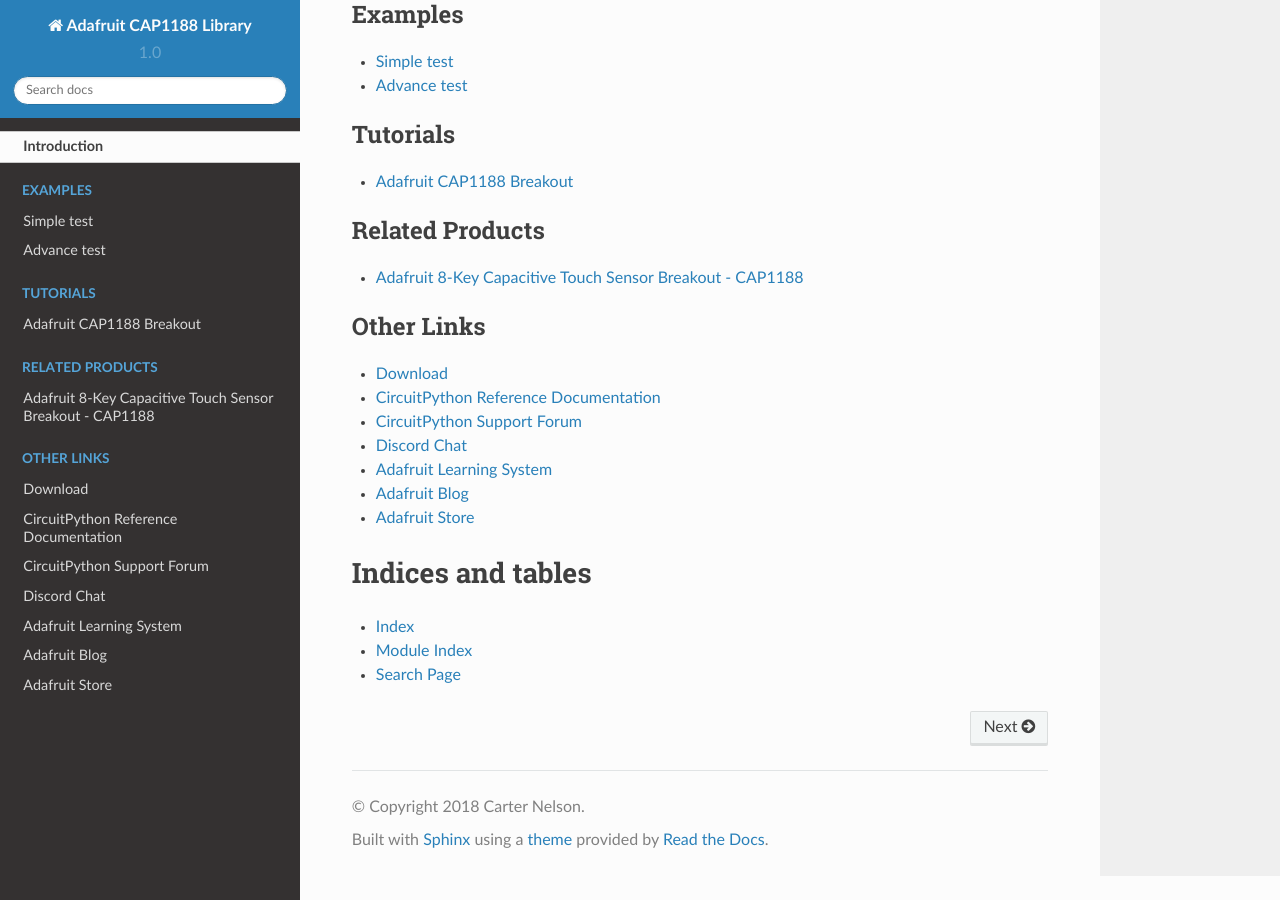
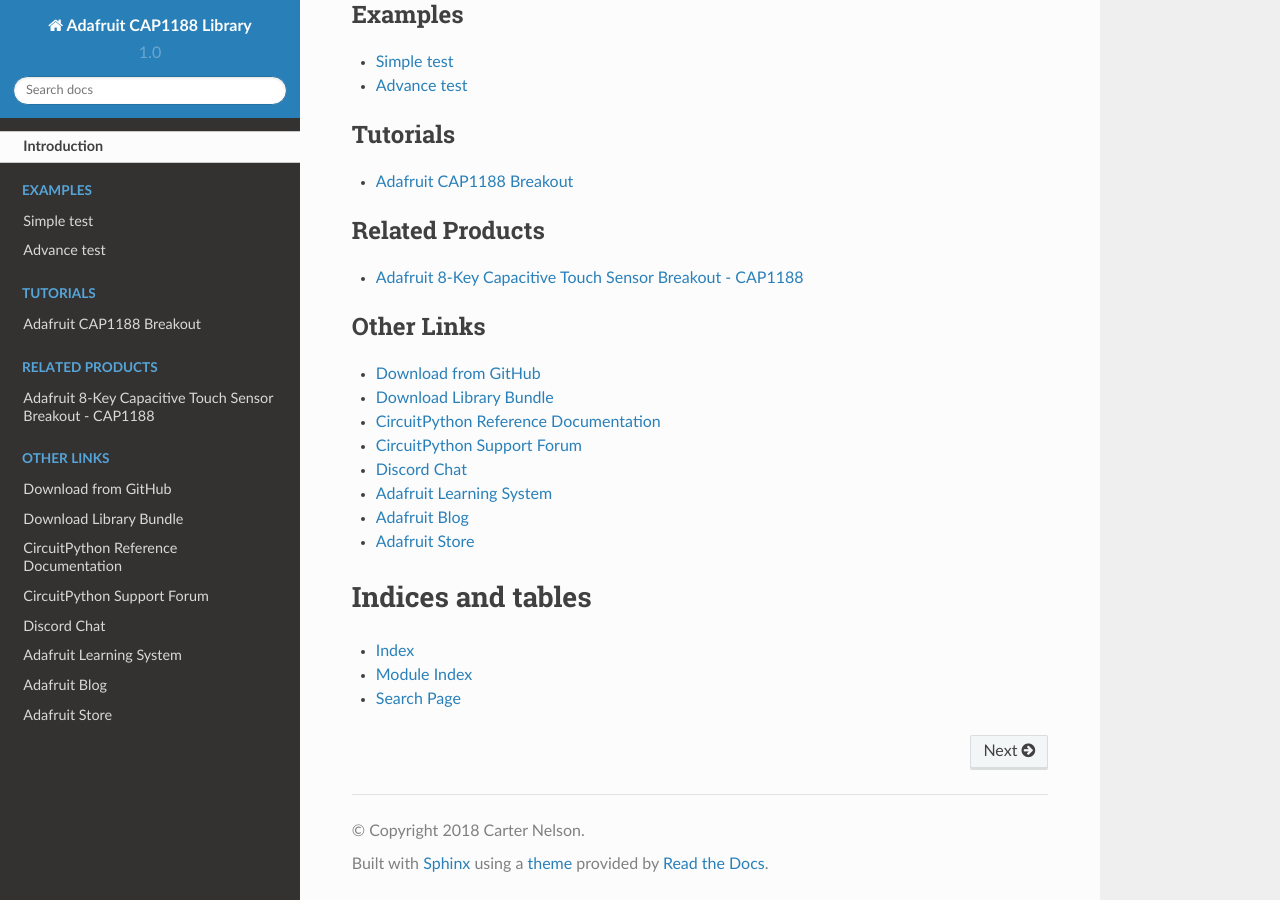
Before and after one commit to adafruit/Adafruit_CircuitPython_CAP1188, a Sphinx documentation site: the page built from docs/index.rst, in a window 1280 px wide and 900 px high, scrolled down 1443 px. Built offline with Sphinx 7.4.7 and the Read the Docs theme 2.0.0, drawn with Linux system fonts in a browser that asks for light colours.

Commit message:
Added cp.org link to index.rst

```diff
--- a/docs/index.rst
+++ b/docs/index.rst
@@ -33,7 +33,8 @@
 .. toctree::
     :caption: Other Links
 
-    Download <https://github.com/adafruit/Adafruit_CircuitPython_CAP1188/releases/latest>
+    Download from GitHub <https://github.com/adafruit/Adafruit_CircuitPython_CAP1188/releases/latest>
+    Download Library Bundle <https://circuitpython.org/libraries>
     CircuitPython Reference Documentation <https://docs.circuitpython.org>
     CircuitPython Support Forum <https://forums.adafruit.com/viewforum.php?f=60>
     Discord Chat <https://adafru.it/discord>
```
